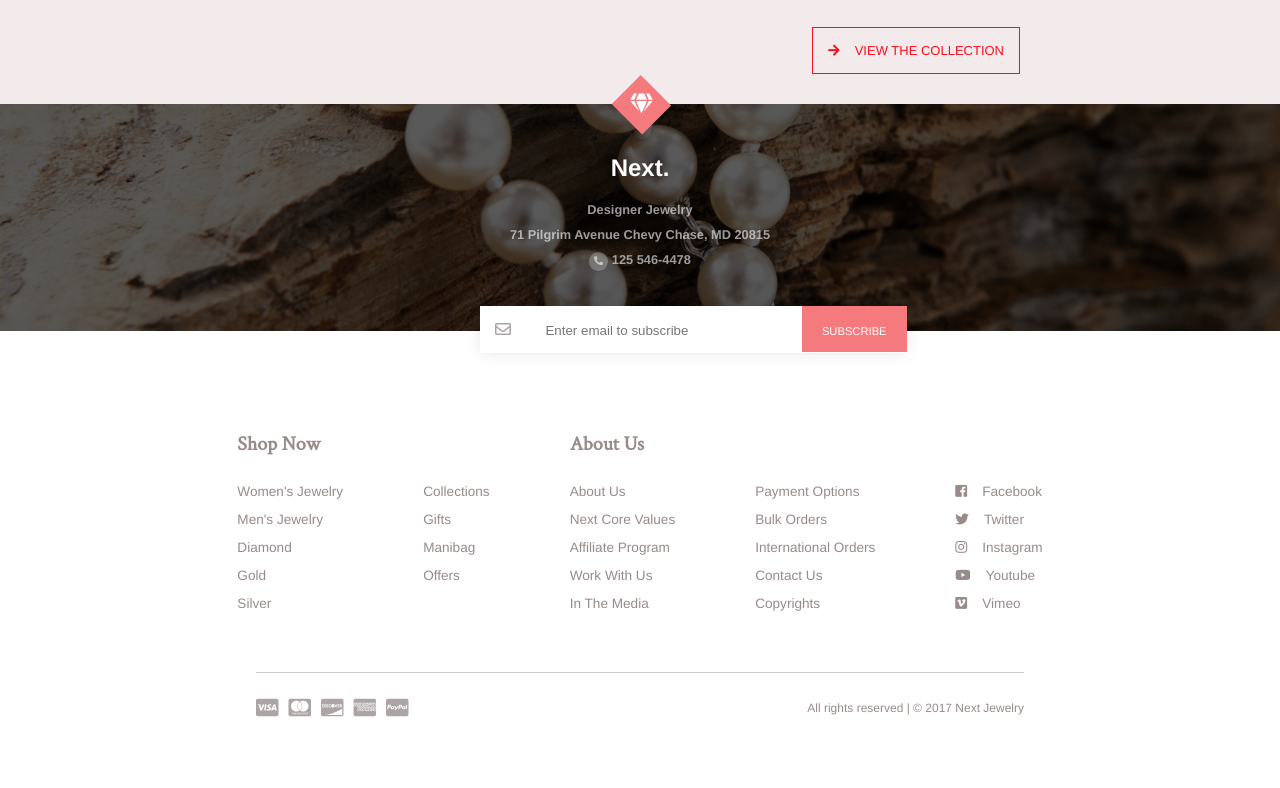
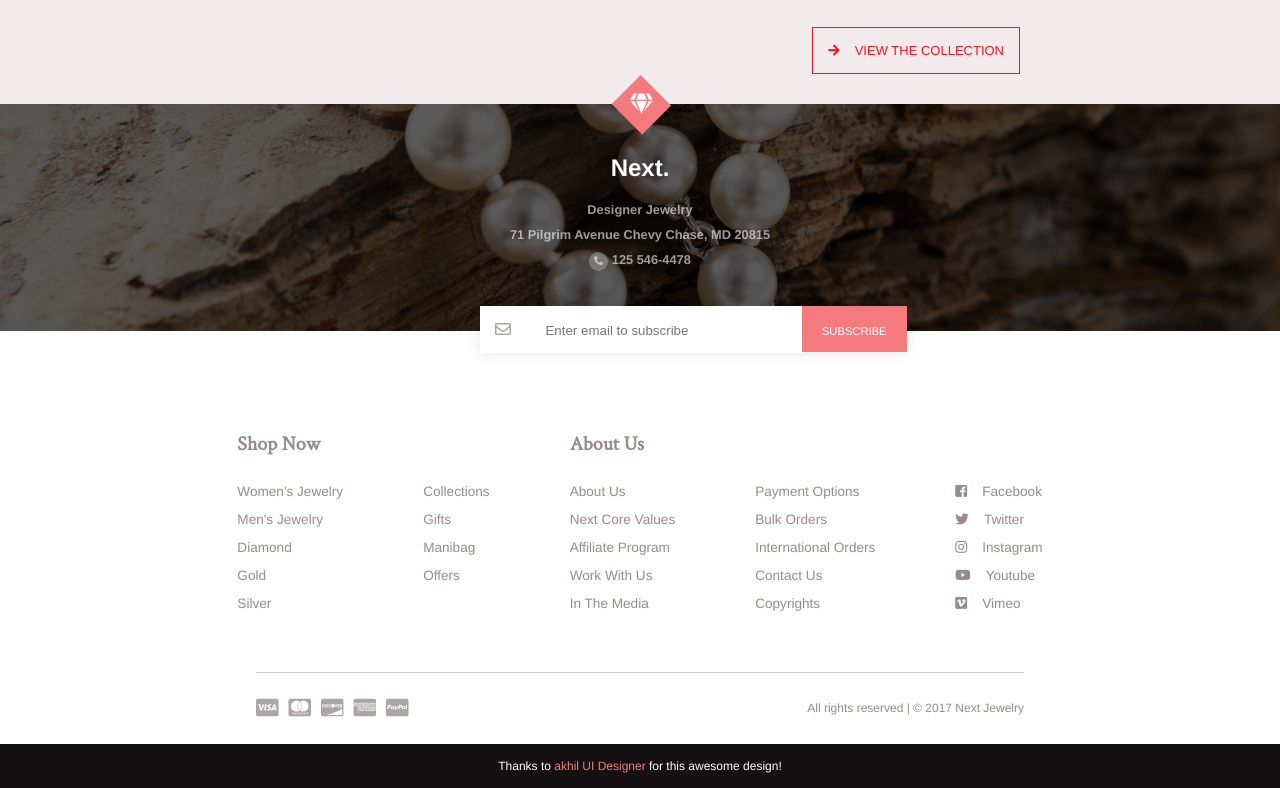
Before and after one commit to billyderringer/jewelry-store, a plain HTML site: page index.html in a window 1280 px wide. Shown: the part 3283-4071 px from the top of the page. Before the commit the page ends 4002 px from the top, so only its background shows below. Drawn offline with Linux system fonts and the light colour scheme; a web font is replaced by a local one.

Commit message:
added credit to designer in footer

```diff
--- a/css/sections/footer.scss
+++ b/css/sections/footer.scss
@@ -58,4 +58,16 @@ footer{
       color: $dark-grey;
     }
   }
+  #showing-some-love{
+    width: 100%;
+    background-color: $black;
+    color: $white;
+    padding: 15px 0;
+    a{
+      color: $dull-pink;
+    }
+    p{
+      font-size: .75em;
+    }
+  }
 }
--- a/index.html
+++ b/index.html
@@ -413,6 +413,16 @@
             <p>All rights reserved | © 2017 Next Jewelry</p>
         </section>
     </section>
+    <section id="showing-some-love"
+             class="center-all-flex">
+        <p>Thanks to
+            <a href="https://dribbble.com/shots/4802233-Jewellery-PSD-Template-for-Free"
+               target="_blank"
+               rel="noopener noreferrer">
+                akhil UI Designer
+            </a> for this awesome design!
+        </p>
+    </section>
 </footer>
 
 
```
Also changed, not shown: css/main-style.css, 1 other file.
